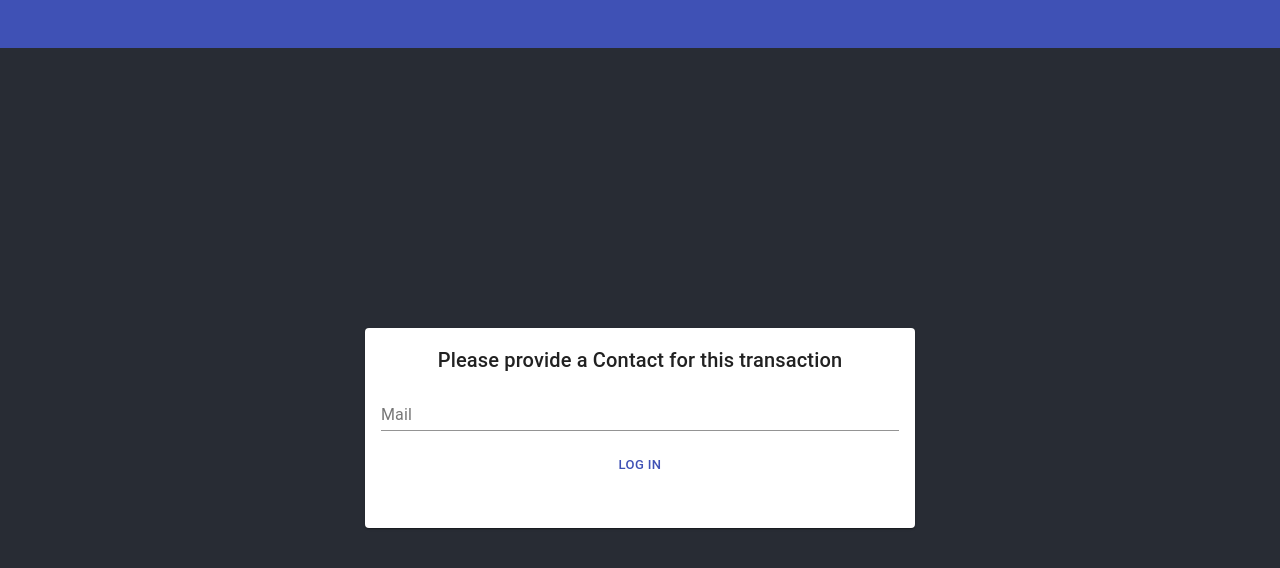
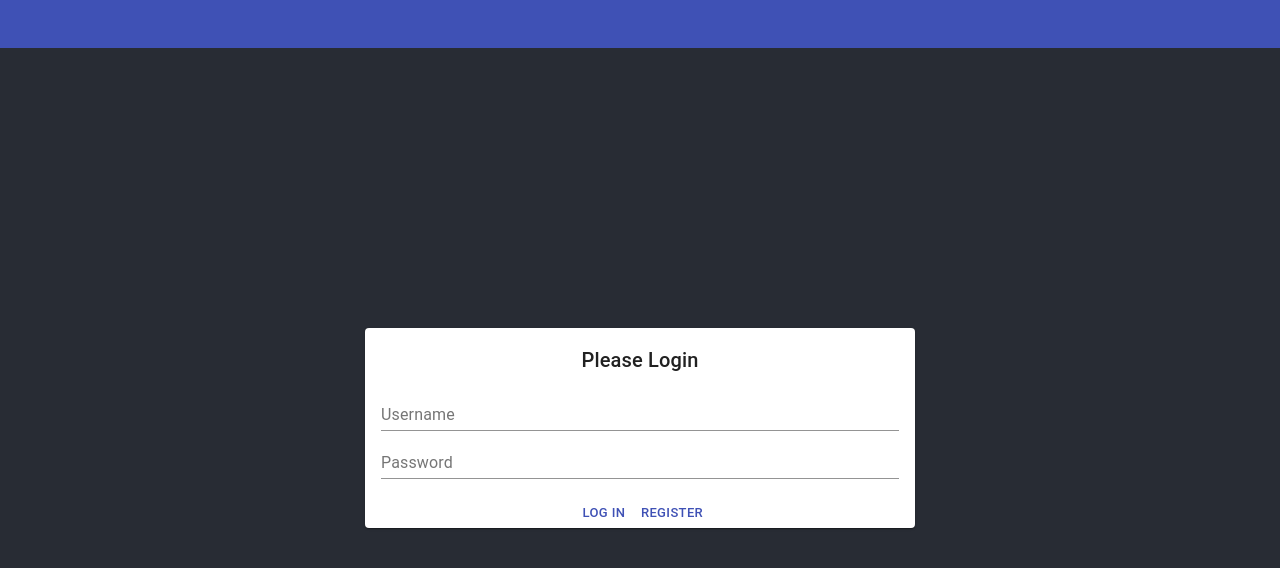
Before and after one commit to fagomez87/qa-auto-challenge-prj, a React (Create React App) app in the folder src/ui/: page / in a window 1280 px wide. Shown: the top 568 px of the page. Built offline with nearby package versions, Linux system fonts and the light colour scheme.

Commit message:
Adding proper Register

```diff
--- a/src/ui/src/components/auth/Login.jsx
+++ b/src/ui/src/components/auth/Login.jsx
@@ -8,33 +8,51 @@ import CardContent from '@material-ui/core/CardContent';
 import Button from '@material-ui/core/Button';
 import Typography from '@material-ui/core/Typography';
 import Cookies from 'js-cookie';
+import Register from './Register';
 
 class Login extends Component {
-    state = {  }
-
+    state = {
+        register: false
+    }
 
     login() {
         Cookies.set('DLacy', "ok")
         window.location.reload()
     }
 
+    initiateRegister() {
+        this.setState({
+            register: true
+        })
+    }
+
     render() {
         return (
             <Card className="login-card">
+            {this.state.register &&
+                <Register open={true} />
+            }
                 <CardActionArea>
                     <CardContent>
                         <Typography gutterBottom variant="h6" component="h2">
-                            Please provide a Contact for this transaction
+                            Please Login
                         </Typography>
                         <TextField
-                            label="Mail"
-                            placeholder="mail@dlacy.com"
+                            label="Username"
                             fullWidth="true"
+                        />
+                        <TextField
+                            label="Password"
+                            fullWidth="true"
+                            type="password"
                         />
                     </CardContent>
                 </CardActionArea>
                     <Button onClick={() => this.login()} size="small" color="primary">
                         Log In
+                    </Button>
+                    <Button onClick={() => this.initiateRegister()} size="small" color="primary">
+                        Register
                     </Button>
             </Card>
         );
--- /dev/null
+++ b/src/ui/src/components/auth/Register.jsx
@@ -0,0 +1,60 @@
+import React, { Component } from 'react';
+import Button from '@material-ui/core/Button';
+import Dialog from '@material-ui/core/Dialog';
+import DialogActions from '@material-ui/core/DialogActions';
+import DialogContent from '@material-ui/core/DialogContent';
+import DialogContentText from '@material-ui/core/DialogContentText';
+import DialogTitle from '@material-ui/core/DialogTitle';
+import TextField from '@material-ui/core/TextField';
+
+class Register extends Component {
+    state = {
+        open: true
+    }
+
+    componentWillReceiveProps() {
+        this.setState({
+            open: this.props.open
+        })
+    }
+
+    register() {
+        this.setState({
+            open: false
+        })
+    }
+
+    render() {
+        return (
+            <React.Fragment>
+                <Dialog
+                    open={this.state.open}
+                    onClose={() => this.close()}
+                >
+                    <DialogTitle>Thank you!</DialogTitle>
+                    <DialogContent>
+                        <DialogContentText>
+                            Please insert Username and Password
+                        </DialogContentText>
+                        <TextField
+                            label="Username"
+                            fullWidth="true"
+                        />
+                        <TextField
+                            label="Password"
+                            fullWidth="true"
+                            type="password"
+                        />
+                    </DialogContent>
+                    <DialogActions>
+                        <Button onClick={() => this.register()} color="primary">
+                            Register
+                        </Button>
+                    </DialogActions>
+                </Dialog>
+            </React.Fragment>
+        );
+    }
+}
+
+export default Register;
```
